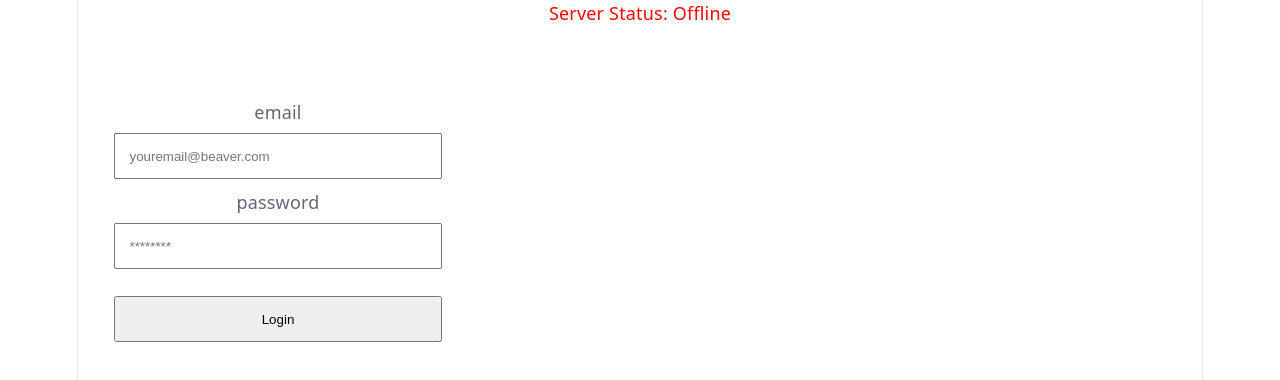
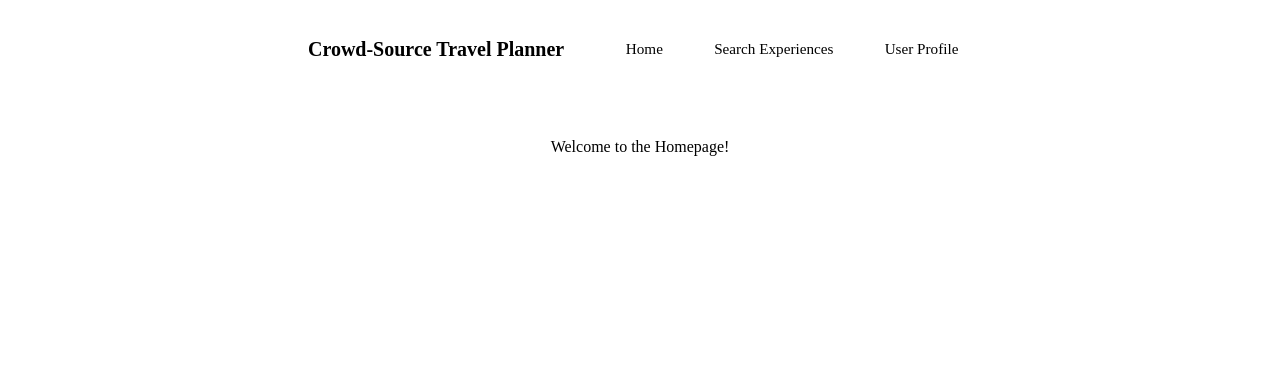
Before and after one commit to travel-project-team/Crowd-Sourced-Travel-Planner, a React (Vite) app in the folder frontend/: page / in a window 1280 px wide. Before the commit this address led to /login. Shown: the top 380 px of the page. Built offline with nearby package versions, Linux system fonts and the light colour scheme; no server answers.

Commit message:
basic navbar working

```diff
--- a/frontend/src/App.jsx
+++ b/frontend/src/App.jsx
@@ -18,12 +18,12 @@ function AuthenticatedLayout() {
 
 
 function App() {
-   const isLoggedIn = false;
+   const isLoggedIn = true;
 
   return (
     <Router>
       {/* Component: ServerHealth */}
-      <ServerHealth />
+      {/*<ServerHealth />*/}
       <Routes>
           <Route path="/login" element={<LoginPage />} />
 
--- a/frontend/src/index.css
+++ b/frontend/src/index.css
@@ -1,59 +1,3 @@
-:root {
-  --text: #6b6375;
-  --text-h: #08060d;
-  --bg: #fff;
-  --border: #e5e4e7;
-  --code-bg: #f4f3ec;
-  --accent: #aa3bff;
-  --accent-bg: rgba(170, 59, 255, 0.1);
-  --accent-border: rgba(170, 59, 255, 0.5);
-  --social-bg: rgba(244, 243, 236, 0.5);
-  --shadow:
-    rgba(0, 0, 0, 0.1) 0 10px 15px -3px, rgba(0, 0, 0, 0.05) 0 4px 6px -2px;
-
-  --sans: system-ui, 'Segoe UI', Roboto, sans-serif;
-  --heading: system-ui, 'Segoe UI', Roboto, sans-serif;
-  --mono: ui-monospace, Consolas, monospace;
-
-  font: 18px/145% var(--sans);
-  letter-spacing: 0.18px;
-  color-scheme: light dark;
-  color: var(--text);
-  background: var(--bg);
-  font-synthesis: none;
-  text-rendering: optimizeLegibility;
-  -webkit-font-smoothing: antialiased;
-  -moz-osx-font-smoothing: grayscale;
-
-  @media (max-width: 1024px) {
-    font-size: 16px;
-  }
-}
-
-@media (prefers-color-scheme: dark) {
-  :root {
-    --text: #9ca3af;
-    --text-h: #f3f4f6;
-    --bg: #16171d;
-    --border: #2e303a;
-    --code-bg: #1f2028;
-    --accent: #c084fc;
-    --accent-bg: rgba(192, 132, 252, 0.15);
-    --accent-border: rgba(192, 132, 252, 0.5);
-    --social-bg: rgba(47, 48, 58, 0.5);
-    --shadow:
-      rgba(0, 0, 0, 0.4) 0 10px 15px -3px, rgba(0, 0, 0, 0.25) 0 4px 6px -2px;
-  }
-
-  #social .button-icon {
-    filter: invert(1) brightness(2);
-  }
-}
-
-body {
-  margin: 0;
-}
-
 #root {
   width: 1126px;
   max-width: 100%;
@@ -64,48 +8,6 @@ body {
   display: flex;
   flex-direction: column;
   box-sizing: border-box;
+
+  align-items: center;
 }
-
-h1,
-h2 {
-  font-family: var(--heading);
-  font-weight: 500;
-  color: var(--text-h);
-}
-
-h1 {
-  font-size: 56px;
-  letter-spacing: -1.68px;
-  margin: 32px 0;
-  @media (max-width: 1024px) {
-    font-size: 36px;
-    margin: 20px 0;
-  }
-}
-h2 {
-  font-size: 24px;
-  line-height: 118%;
-  letter-spacing: -0.24px;
-  margin: 0 0 8px;
-  @media (max-width: 1024px) {
-    font-size: 20px;
-  }
-}
-p {
-  margin: 0;
-}
-
-code,
-.counter {
-  font-family: var(--mono);
-  display: inline-flex;
-  border-radius: 4px;
-  color: var(--text-h);
-}
-
-code {
-  font-size: 15px;
-  line-height: 135%;
-  padding: 4px 8px;
-  background: var(--code-bg);
-}
--- a/frontend/src/styles/LoginPage.css
+++ b/frontend/src/styles/LoginPage.css
@@ -17,7 +17,7 @@
   max-width: 400px;
   padding: 2rem;
   box-sizing: border-box;
-  margin-top: 2rem;
+  margin-top: 10rem;
 }
 
 
--- a/frontend/src/styles/NavigationBar.css
+++ b/frontend/src/styles/NavigationBar.css
@@ -1,3 +1,58 @@
-*{
-    box-sizing: border-box;
+#navBar {
+  position: sticky;
+  top: 1rem;
+  left: 0;
+  width: 100%;
+  z-index: 1000;
+  background: rgba(255, 255, 255, 0.75);
+  backdrop-filter: blur(12px);
+  -webkit-backdrop-filter: blur(12px);
+  border-bottom: 1px solid var(--border);
+  box-sizing: border-box;
+  margin-bottom: 4rem;
+
+
+  display: flex;
+  align-items: center;
+  justify-content: flex-start;
+  padding: 1rem 3rem;
+  gap: 3rem;
 }
+
+
+#navBar .logo {
+  font-family: var(--heading);
+  font-size: 1.25rem;
+  font-weight: 700;
+  margin: 0;
+  color: var(--text-h);
+  white-space: nowrap;
+}
+
+
+.nav-links {
+  display: flex;
+  align-items: center;
+  gap: 1.5rem;
+  list-style: none;
+  margin: 0;
+  padding: 0;
+}
+
+
+.nav-links a {
+  font-family: var(--sans);
+  font-size: 0.95rem;
+  font-weight: 500;
+  color: var(--text);
+  text-decoration: none;
+  padding: 0.5rem 0.85rem;
+  border-radius: 6px;
+  transition: all 0.2s ease;
+}
+
+
+.nav-links a:hover {
+  color: var(--accent);
+  background: var(--accent-bg);
+}
```
